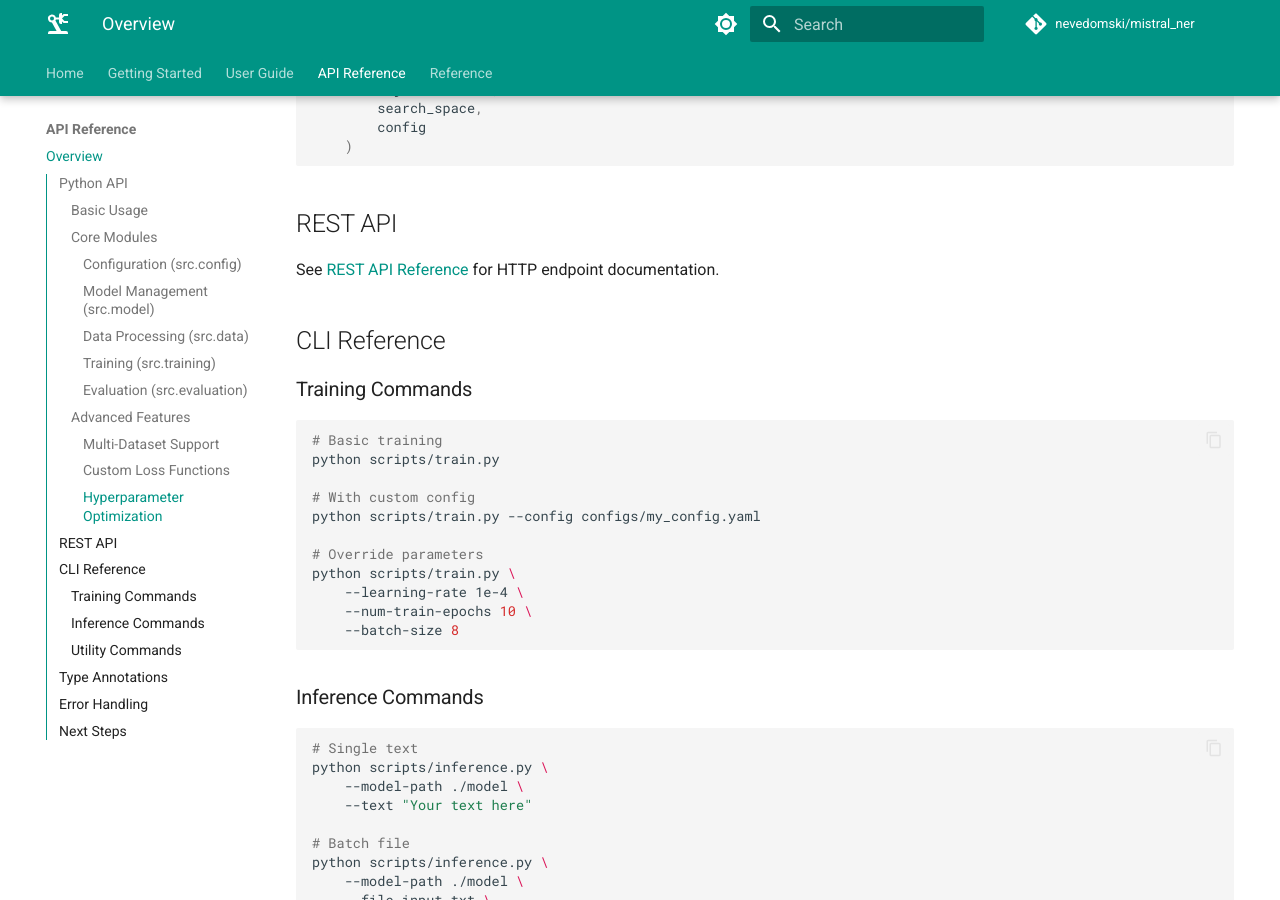
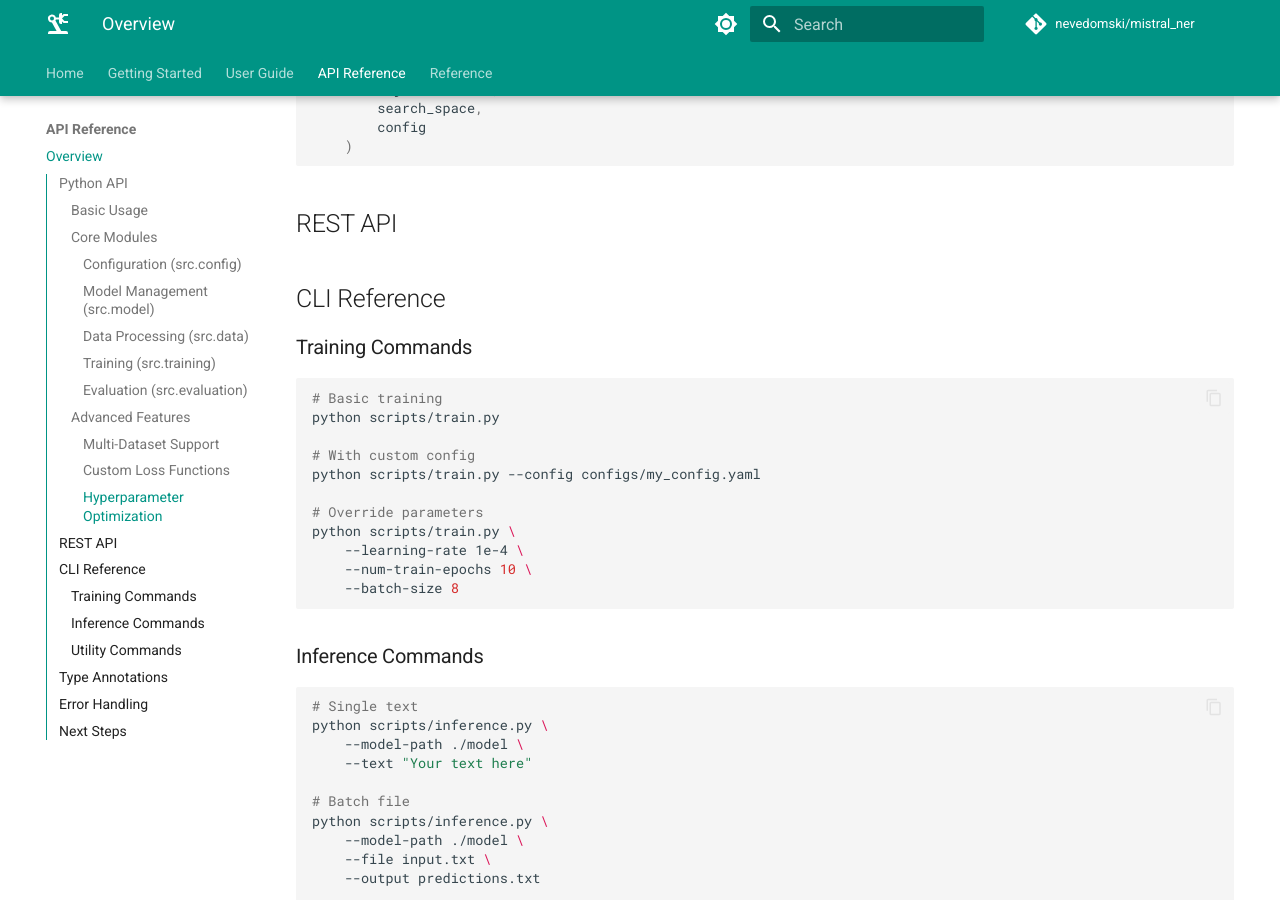
Before and after one commit to nevedomski/mistral_ner, an MkDocs documentation site: the page built from docs/api-reference/overview.md, in a window 1280 px wide and 900 px high, scrolled down 3390 px. Built offline with MkDocs 1.6.1 and Material for MkDocs 9.7.7, drawn with Linux system fonts in a browser that asks for light colours; comment, search, counter and statistics services are not loaded; some of the changed text lies outside the part shown.

Commit message:
fix: resolve broken links in MkDocs documentation
- Comment out references to non-existent advanced documentation pages
- Comment out references to non-existent API reference pages
- Fixes MkDocs build failures in strict mode

```diff
--- a/docs/api-reference/overview.md
+++ b/docs/api-reference/overview.md
@@ -179,7 +179,7 @@
 
 ## REST API
 
-See [REST API Reference](rest-api.md) for HTTP endpoint documentation.
+<!-- See [REST API Reference](rest-api.md) for HTTP endpoint documentation. -->
 
 ## CLI Reference
 
@@ -274,6 +274,6 @@
 
 ## Next Steps
 
-- Explore the [Python API](python-api.md) in detail
-- Learn about the [REST API](rest-api.md)
+<!-- - Explore the [Python API](python-api.md) in detail -->
+<!-- - Learn about the [REST API](rest-api.md) -->
 - See [examples](https://github.com/nevedomski/mistral_ner/tree/main/examples) for real-world usage
```
Also changed, not shown: docs/index.md (+2 -0 lines).
